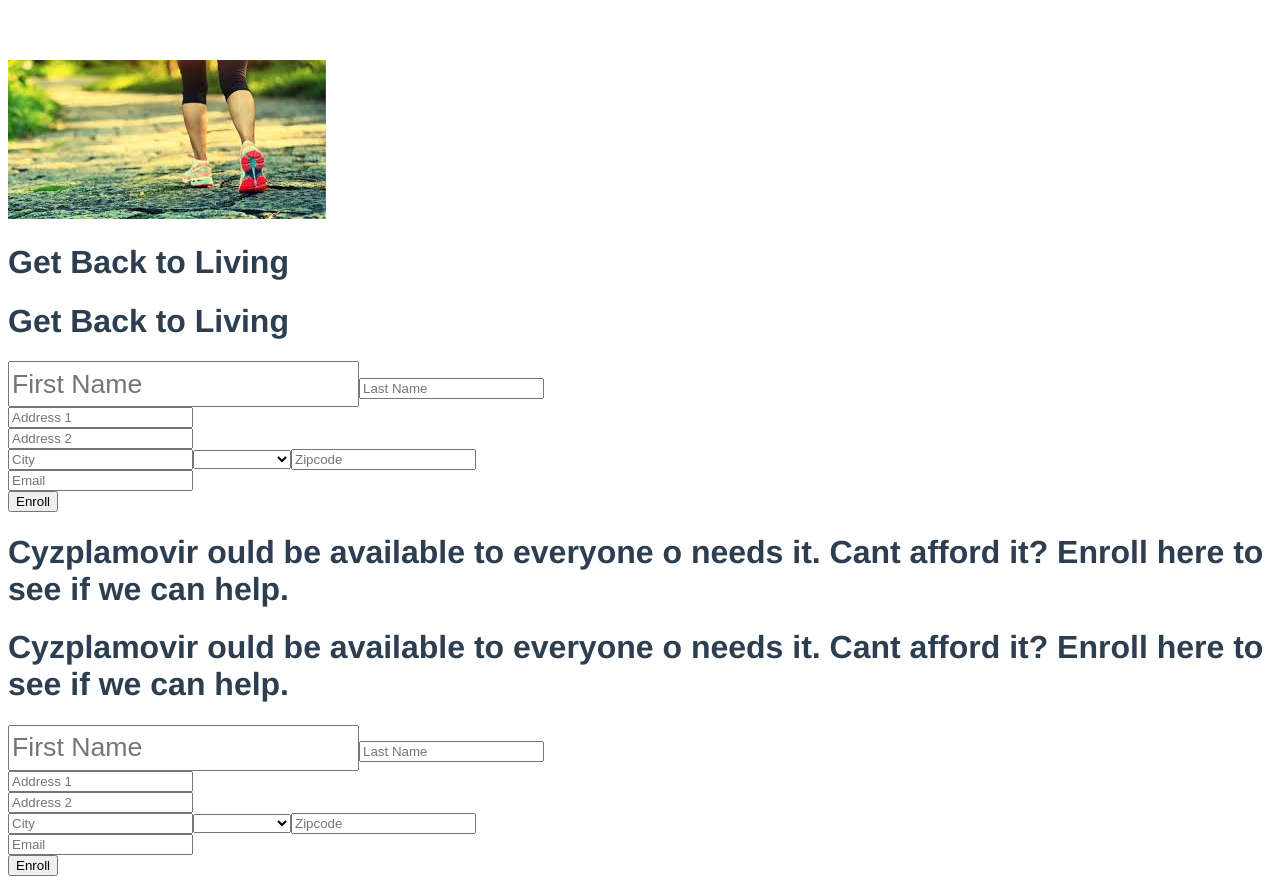
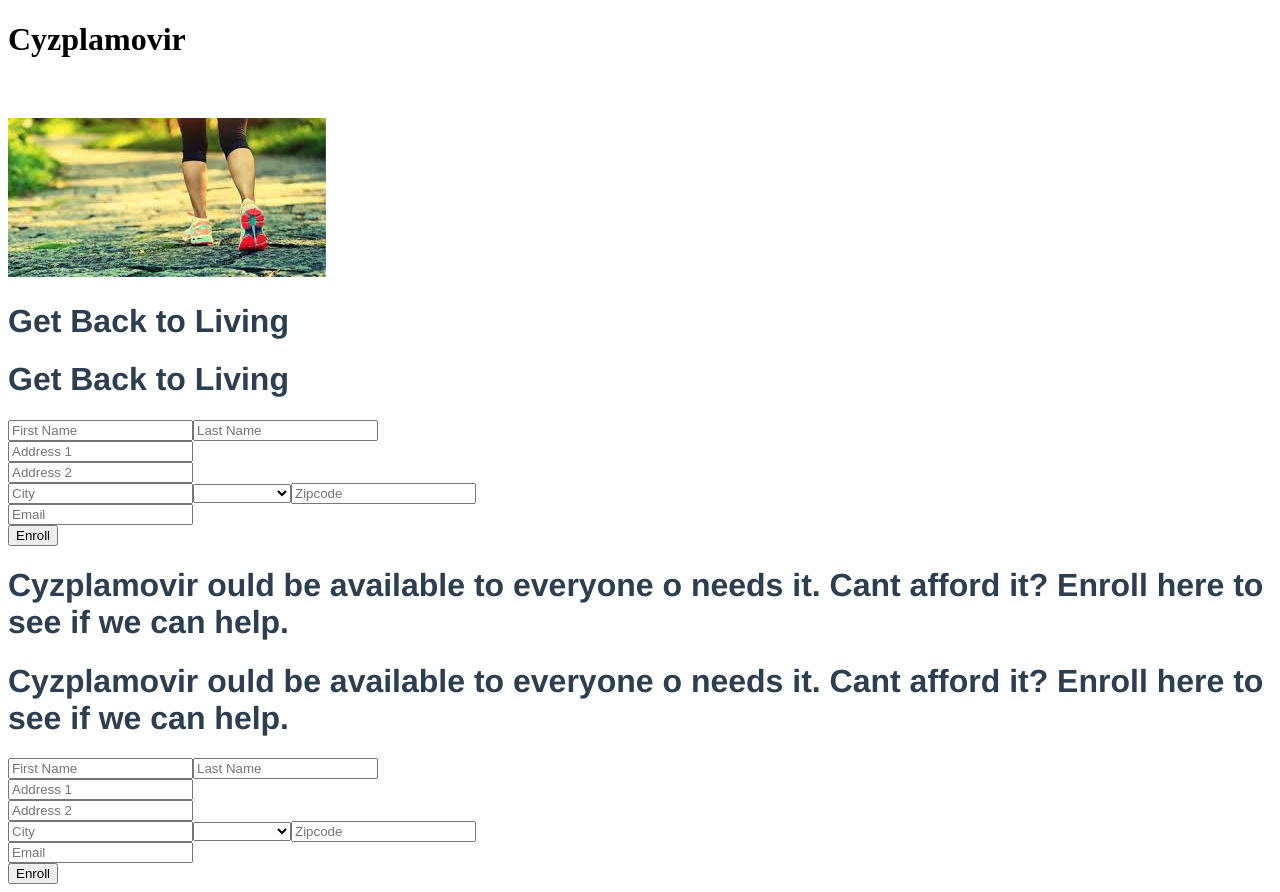
Before and after one commit to sahil2760/myproject, a Vue app: page / in a window 1280 px wide. Built offline with nearby package versions, Linux system fonts and the light colour scheme.

Commit message:
not able to display on browser

```diff
--- a/public/index.html
+++ b/public/index.html
@@ -8,6 +8,7 @@
     <title><%= htmlWebpackPlugin.options.title %></title>
   </head>
   <body>
+    <h1>Cyzplamovir</h1>
     <noscript>
       <strong>We're sorry but <%= htmlWebpackPlugin.options.title %> doesn't work properly without JavaScript enabled. Please enable it to continue.</strong>
     </noscript>
--- a/src/App.vue
+++ b/src/App.vue
@@ -25,12 +25,4 @@ export default {
   margin-top: 60px;
 }
 
-#styled-input {
-  height: 40px;
-  font-size: 20pt;
-}
-.styled-input label[for] {
-  height: 40px;
-  font-size: 20pt;
-}
 </style>
--- a/src/components/HelloWorld.vue
+++ b/src/components/HelloWorld.vue
@@ -8,7 +8,7 @@
     <input v-model="message" placeholder="Address 2" /><br />
     <input v-model="message" placeholder="City" />
     <select v-model="selected">
-      <option disabled value="selet any one">State</option>
+      <option disabled value="">State</option>
       <option>Maharastra</option>
       <option>Gujrat</option>
       <option>Goa</option>
@@ -34,6 +34,7 @@ export default {
 };
 </script>
 
+
 <style scoped>
 a {
   color: #0175e2;
```
